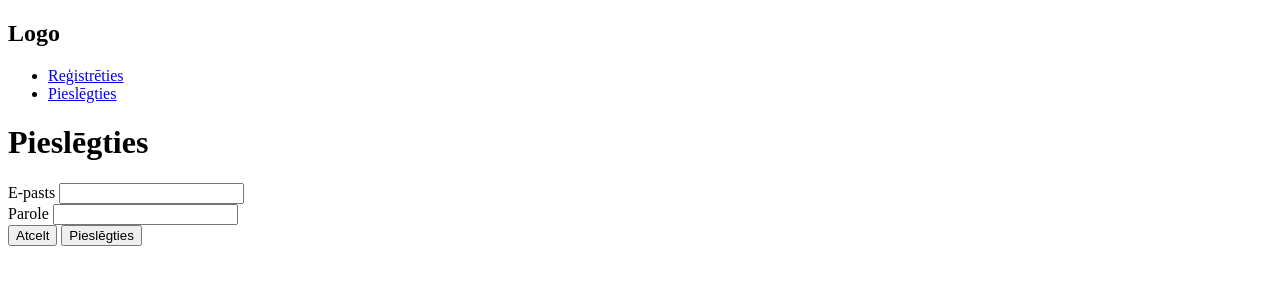
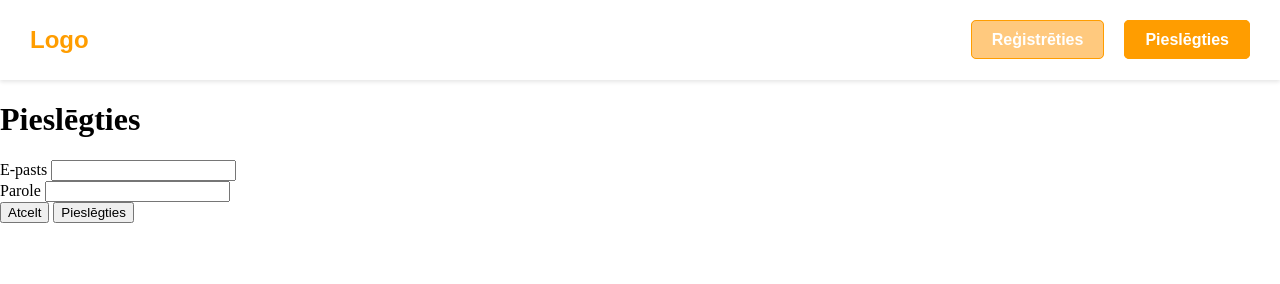
Before and after one commit to 23DP3RObru/look-in-my-book, a website: page frontend/login.html in a window 1280 px wide. Drawn offline with Linux system fonts and the light colour scheme; a web font is replaced by a local one.

Commit message:
Iesakts vizualais noformejums navigacijas joslai

```diff
--- a/frontend/login.html
+++ b/frontend/login.html
@@ -6,15 +6,19 @@
         <title></title>
         <meta name="description" content="">
         <meta name="viewport" content="width=device-width, initial-scale=1">
-        <link rel="stylesheet" href="">
+        <link rel="stylesheet" href="src/main.css">
+        <link rel="preconnect" href="https://fonts.googleapis.com">
+        <link rel="preconnect" href="https://fonts.gstatic.com" crossorigin>
+        <link href="https://fonts.googleapis.com/css2?family=Momo+Trust+Display&family=Momo+Trust+Sans:wght@200..800&display=swap" rel="stylesheet">
     </head>
+
     <body>
-        <nav>
-            <h1>Logo</h1>
+        <nav id="nav_bar">
+            <h1 id="logo">Logo</h1>
 
-            <ul>
-                <li><a href="registration.html">Reģistrēties</a></li>
-                <li><a href="login.html">Pieslēgties</a></li>
+            <ul id="nav_list">
+                <li><a href="registration.html" id="register_button">Reģistrēties</a></li>
+                <li><a href="login.html" id="login_button">Pieslēgties</a></li>
             </ul>
         </nav>
 
--- a/frontend/src/main.css
+++ b/frontend/src/main.css
@@ -0,0 +1,67 @@
+body {
+    margin: 0;
+    padding: 0;
+}
+
+nav {
+    width: 100%;
+    height: 80px;
+    background-color: white;
+    display: flex;
+    align-items: center;
+    justify-content: space-between;
+    box-sizing: border-box;
+    padding: 0 30px;
+    box-shadow: 0 2px 4px rgba(0, 0, 0, 0.1);
+}
+
+nav ul {
+    list-style-type: none;
+    display: flex;
+    align-items: center;
+    gap: 20px;
+    margin: 0;
+    padding: 0;
+}
+
+nav h1 {
+    margin: 0;
+    font-family: 'Momo Trust Display', sans-serif;
+    color: #FF9D00;
+}
+
+nav ul li a {
+    text-decoration: none;
+    color: black;
+    font-family: 'Momo Trust Sans', sans-serif;
+}
+
+#register_button {
+    color: white;
+    font-weight: bold;
+    background-color: #FFC97E;
+    border: 1px solid #FF9D00;
+    border-radius: 5px;
+    padding: 10px 20px;
+    transition: box-shadow 0.5s ease;
+}
+
+#login_button {
+    color: white;
+    font-weight: bold;
+    background-color: #FF9D00;
+    border: 1px solid #FF9D00;
+    border-radius: 5px;
+    padding: 10px 20px;
+    transition:
+    box-shadow 0.5s ease,
+    background-color 0.5s ease,
+    border-color 0.5s ease;
+}
+
+#register_button:hover,
+#login_button:hover {
+    box-shadow: 0 0 10px 3px rgba(255, 157, 0, 0.7);
+    border-color: #ffaa21;
+    background-color: #ffaa21;
+}
```
Also changed, not shown: frontend/registration.html (+6 -3 lines).
